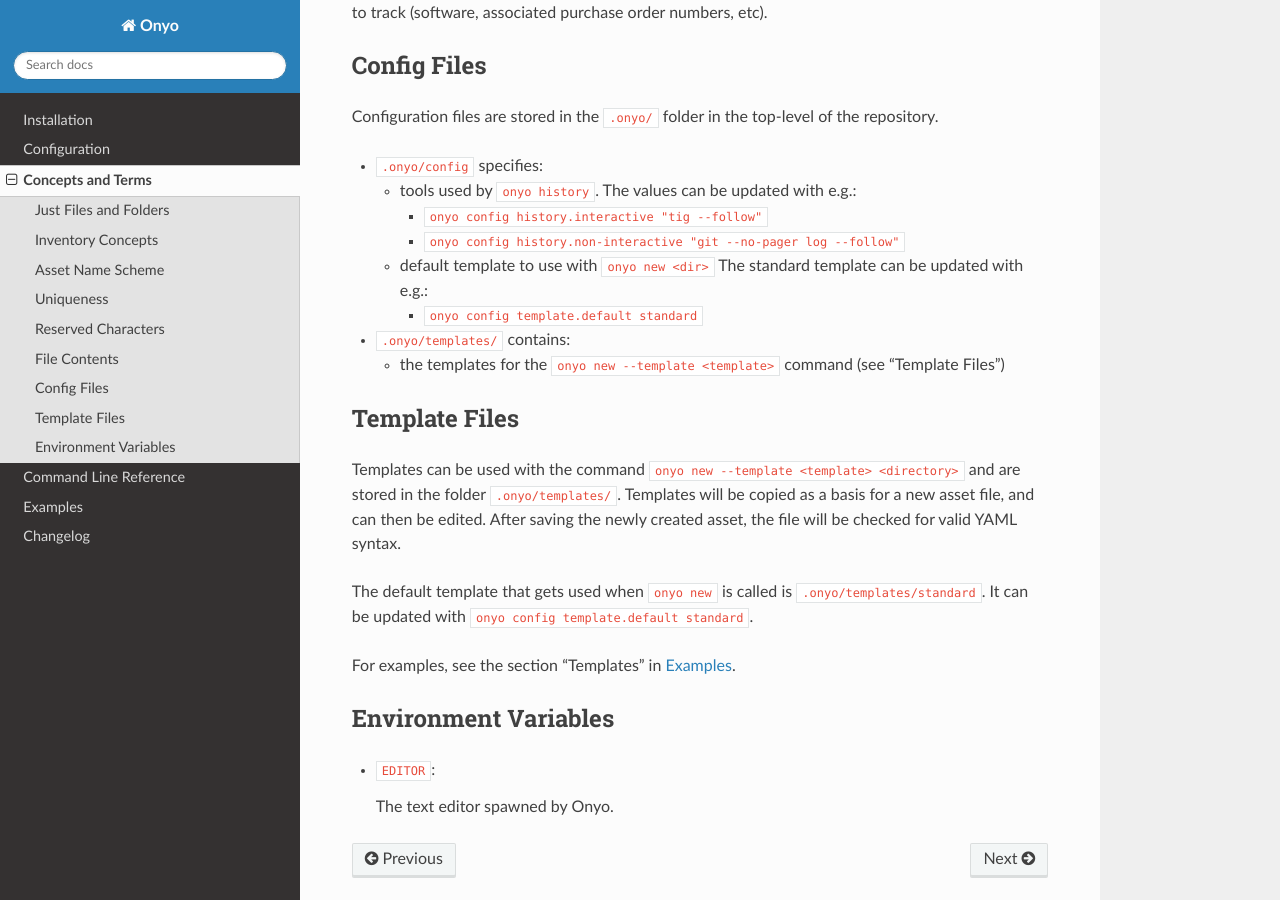
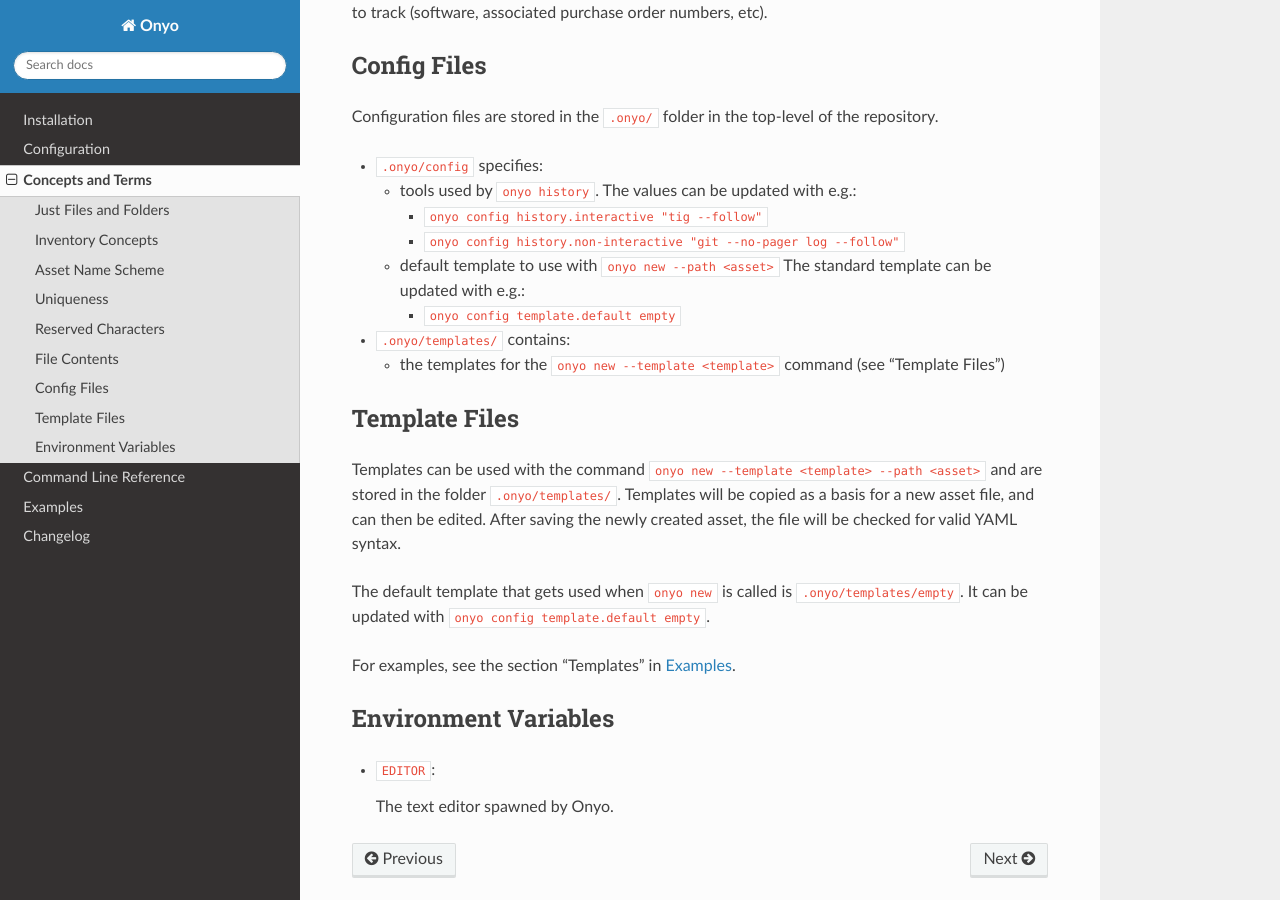
Before and after one commit to psyinfra/onyo, a Sphinx documentation site: the page built from docs/source/concepts.rst, in a window 1280 px wide and 900 px high, scrolled down 1718 px. Built offline with Sphinx 7.4.7 and the Read the Docs theme 2.0.0, drawn with Linux system fonts in a browser that asks for light colours.

Commit message:
concepts.rst: update default template name and flags for `onyo new`

```diff
--- a/docs/source/concepts.rst
+++ b/docs/source/concepts.rst
@@ -95,10 +95,10 @@
     - ``onyo config history.interactive "tig --follow"``
     - ``onyo config history.non-interactive "git --no-pager log --follow"``
 
-  - default template to use with ``onyo new <dir>``
+  - default template to use with ``onyo new --path <asset>``
     The standard template can be updated with e.g.:
 
-    - ``onyo config template.default standard``
+    - ``onyo config template.default empty``
 
 - ``.onyo/templates/`` contains:
 
@@ -111,14 +111,14 @@
 **************
 
 Templates can be used with the command ``onyo new --template <template>
-<directory>`` and are stored in the folder ``.onyo/templates/``.
+--path <asset>`` and are stored in the folder ``.onyo/templates/``.
 Templates will be copied as a basis for a new asset file, and can then be
 edited. After saving the newly created asset, the file will be checked for
 valid YAML syntax.
 
 The default template that gets used when ``onyo new`` is called is
-``.onyo/templates/standard``. It can be updated with
-``onyo config template.default standard``.
+``.onyo/templates/empty``. It can be updated with
+``onyo config template.default empty``.
 
 For examples, see the section "Templates" in :doc:`examples`.
 
```
